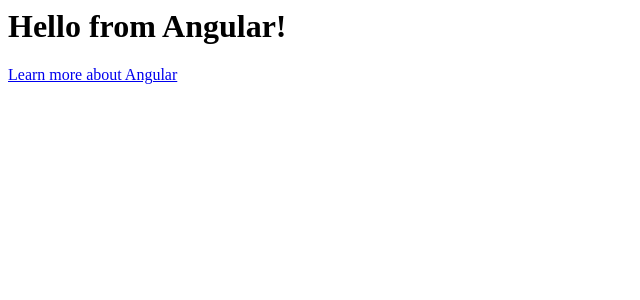
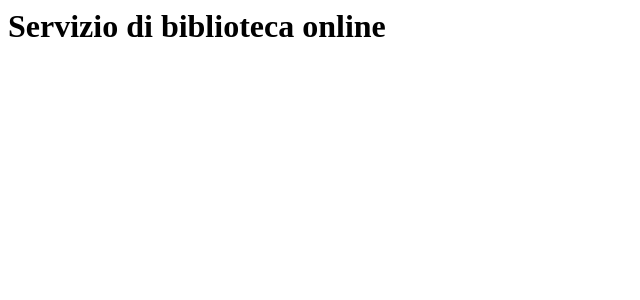
Before and after one commit to Borbico/ProgettoSSW_Melaccio, an Angular app: page / in a window 1280 px wide. Shown: the top 300 px of the page, without its empty margins (0-640 px from the left). Built offline with nearby package versions, Linux system fonts and the light colour scheme.

Commit message:
2 files modified, 4 added, 1 deleted

```diff
--- a/src/index.html
+++ b/src/index.html
@@ -3,6 +3,6 @@
     <title>My app</title>
   </head>
   <body>
-    <my-app>Loading...</my-app>
+    <app-root>Root works!</app-root>
   </body>
 </html>
--- a/src/main.ts
+++ b/src/main.ts
@@ -1,21 +1,9 @@
 import 'zone.js/dist/zone';
-import { Component } from '@angular/core';
-import { CommonModule } from '@angular/common';
 import { bootstrapApplication } from '@angular/platform-browser';
+import { RootComponent } from './root/root.component';
 
-@Component({
-  selector: 'my-app',
-  standalone: true,
-  imports: [CommonModule],
-  template: `
-    <h1>Hello from {{name}}!</h1>
-    <a target="_blank" href="https://angular.io/start">
-      Learn more about Angular
-    </a>
-  `,
-})
 export class App {
   name = 'Angular';
 }
 
-bootstrapApplication(App);
+bootstrapApplication(RootComponent);
--- /dev/null
+++ b/src/root/root.component.html
@@ -0,0 +1,3 @@
+<h1>
+  {{ title }}
+</h1>
--- /dev/null
+++ b/src/root/root.component.ts
@@ -0,0 +1,15 @@
+import { Component, OnInit } from '@angular/core';
+
+@Component({
+  selector: 'app-root',
+  standalone: true,
+  templateUrl: './root.component.html',
+  styleUrls: ['./root.component.css'],
+})
+export class RootComponent implements OnInit {
+  title: string = 'Servizio di biblioteca online';
+
+  constructor() {}
+
+  ngOnInit() {}
+}
```
Also changed, not shown: src/archivio.service.ts (renamed from src/app/archivio.service.ts), src/root/root.component.css (added).
